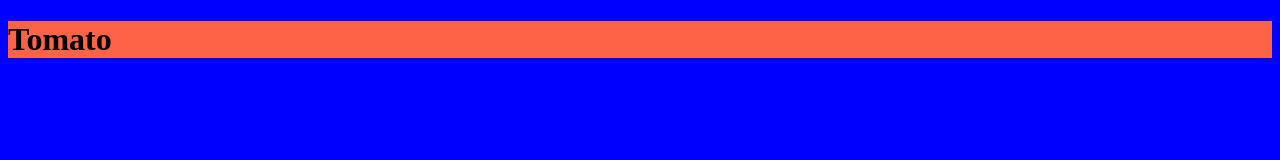
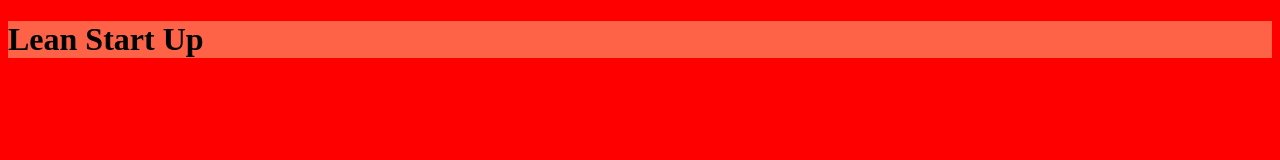
Before and after one commit to m-davis201/m-davis201.github.io, a plain HTML site: page index.html in a window 1280 px wide. Drawn offline with Linux system fonts and the light colour scheme; files that its build step writes are made by us from their sources.

Commit message:
Update index.html

```diff
--- a/index.html
+++ b/index.html
@@ -5,9 +5,9 @@
 </head>
 
 <title>My Website</title>
-<body style= "background-color:Blue;">
+<body style= "background-color:Red;">
 
-<h1 style="background-color:Tomato;">Tomato</h1>
+<h1 style="background-color:Tomato;">Lean Start Up</h1>
 
 </body>
 </html>
```
